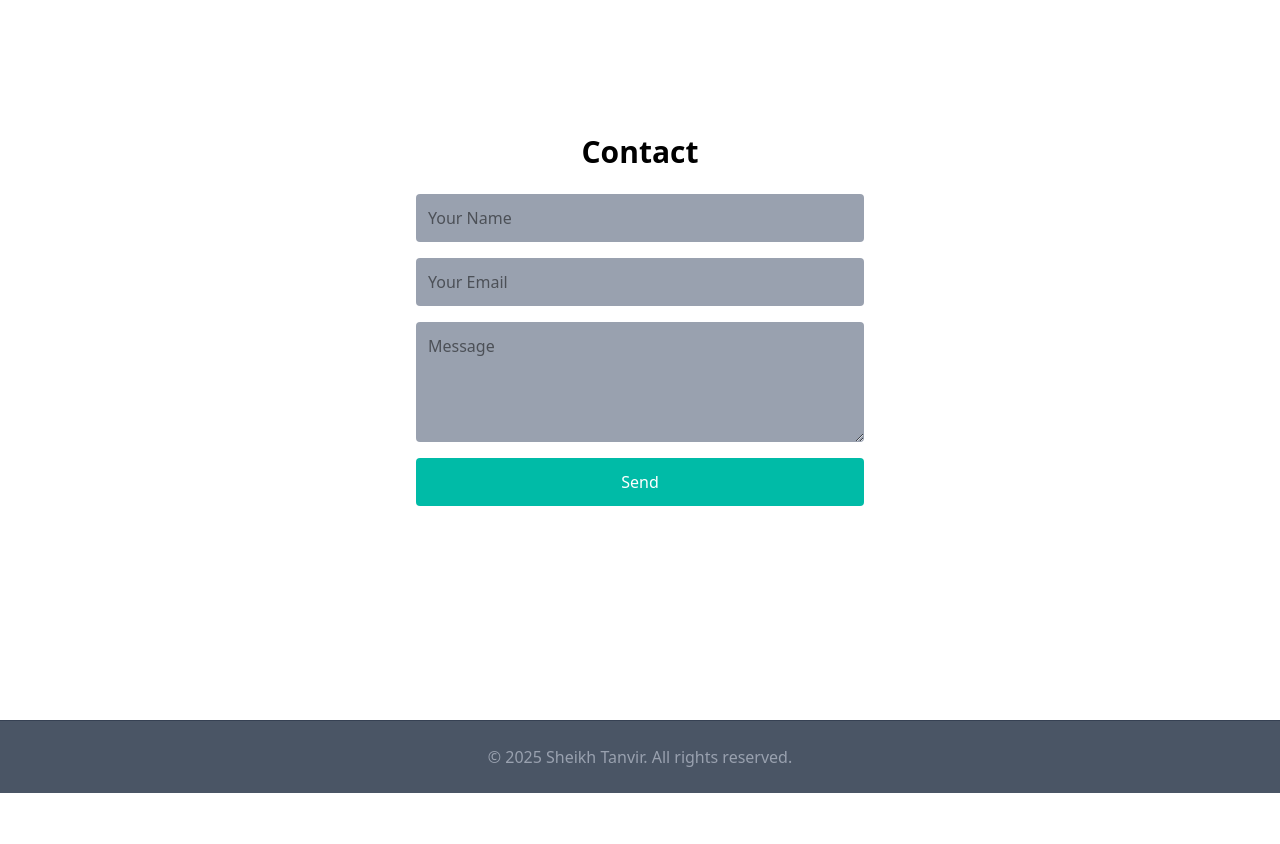
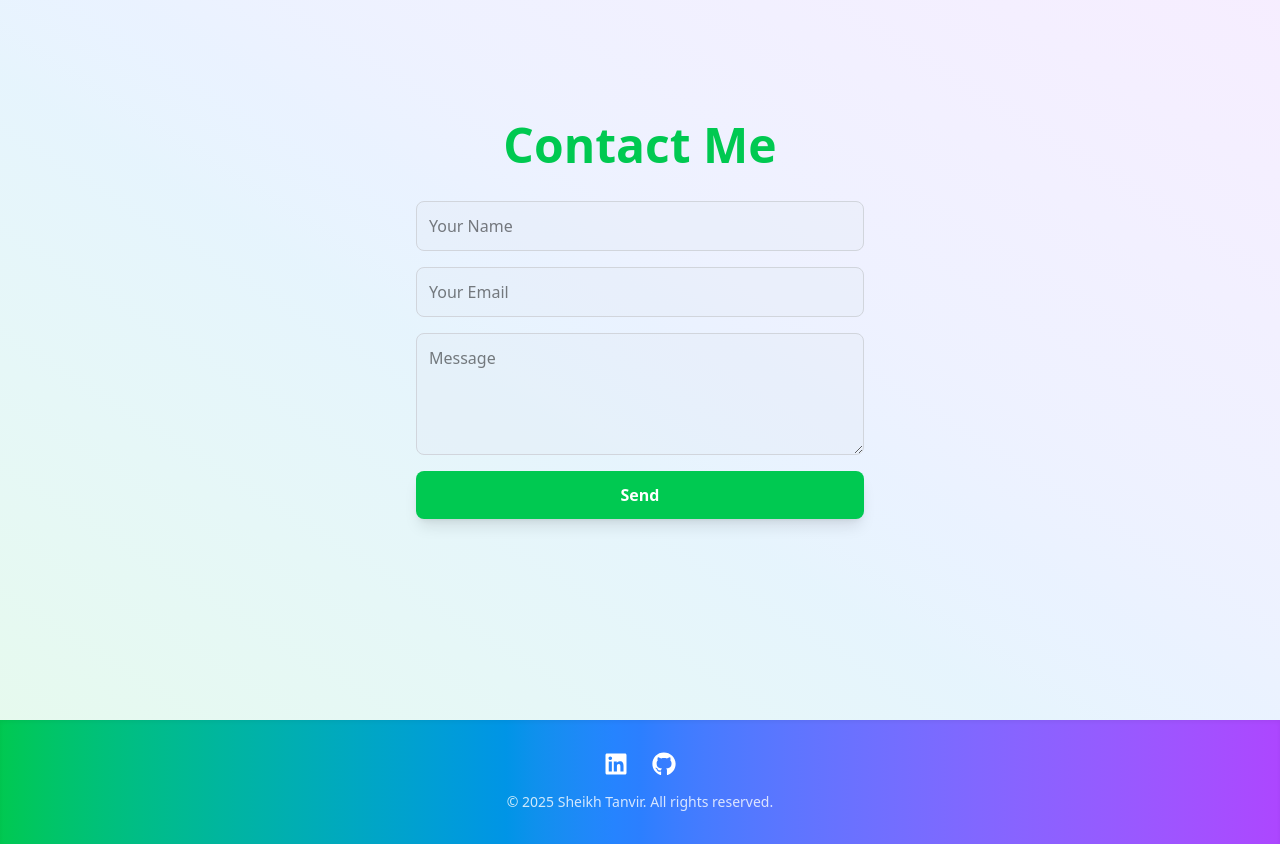
Before and after one commit to sktanvircse/my-portfolio, a Next.js app: page / in a window 1280 px wide. Shown: the part 3280-4124 px from the top of the page. Before the commit the page ends 4073 px from the top, so only its background shows below. Built offline with nearby package versions, Linux system fonts and the light colour scheme.

Commit message:
footer and contact page work

```diff
--- a/src/components/Contact.tsx
+++ b/src/components/Contact.tsx
@@ -1,15 +1,52 @@
+"use client";
+import { motion } from "framer-motion";
+
 export default function Contact() {
     return (
-        <div className="min-h-screen flex flex-col justify-center items-center px-6">
-            <h2 className="text-3xl font-bold mb-6">Contact</h2>
-            <form className="flex flex-col w-full max-w-md space-y-4">
-                <input type="text" placeholder="Your Name" className="p-3 rounded bg-gray-400" />
-                <input type="email" placeholder="Your Email" className="p-3 rounded bg-gray-400" />
-                <textarea placeholder="Message" className="p-3 rounded bg-gray-400" rows={4}></textarea>
-                <button className="px-6 py-3 bg-teal-500 rounded text-white hover:bg-teal-600">
+        <div className="min-h-screen flex flex-col justify-center items-center px-6 bg-background text-text relative overflow-hidden">
+            {/* Optional Animated Background */}
+            <div className="absolute inset-0 -z-10 bg-gradient-to-tr from-green-500 via-blue-500 to-purple-500 animate-gradient-diagonal opacity-10"></div>
+
+            {/* Heading */}
+            <motion.h2
+                initial={{ opacity: 0, y: -30 }}
+                whileInView={{ opacity: 1, y: 0 }}
+                transition={{ duration: 0.8 }}
+                className="text-4xl md:text-5xl font-bold mb-8 text-green-500"
+            >
+                Contact Me
+            </motion.h2>
+
+            {/* Form */}
+            <motion.form
+                initial={{ opacity: 0, y: 20 }}
+                whileInView={{ opacity: 1, y: 0 }}
+                transition={{ duration: 0.8 }}
+                className="flex flex-col w-full max-w-md space-y-4"
+            >
+                <input
+                    type="text"
+                    placeholder="Your Name"
+                    className="p-3 rounded-lg bg-[#e2e8f0]/30 border border-gray-300 focus:border-green-500 focus:ring-1 focus:ring-green-500 outline-none transition"
+                />
+                <input
+                    type="email"
+                    placeholder="Your Email"
+                    className="p-3 rounded-lg bg-[#e2e8f0]/30 border border-gray-300 focus:border-green-500 focus:ring-1 focus:ring-green-500 outline-none transition"
+                />
+                <textarea
+                    placeholder="Message"
+                    rows={4}
+                    className="p-3 rounded-lg bg-[#e2e8f0]/30 border border-gray-300 focus:border-green-500 focus:ring-1 focus:ring-green-500 outline-none transition"
+                ></textarea>
+                <motion.button
+                    whileHover={{ scale: 1.05 }}
+                    whileTap={{ scale: 0.95 }}
+                    className="px-6 py-3 bg-green-500 hover:bg-blue-500 rounded-lg text-white font-semibold shadow-lg transition-colors duration-300"
+                >
                     Send
-                </button>
-            </form>
+                </motion.button>
+            </motion.form>
         </div>
     );
 }
--- a/src/components/Footer.tsx
+++ b/src/components/Footer.tsx
@@ -1,7 +1,48 @@
+"use client";
+import { motion } from "framer-motion";
+import { FaLinkedin, FaGithub } from "react-icons/fa";
+
 export default function Footer() {
+    const socialLinks = [
+        { icon: <FaLinkedin />, href: "https://www.linkedin.com/in/sktanvirdev/", label: "LinkedIn" },
+        { icon: <FaGithub />, href: "https://github.com/sktanvircse", label: "GitHub" },
+    ];
+
     return (
-        <footer className="py-6 text-center bg-gray-600 border-t border-gray-700">
-            <p className="text-gray-400">© {new Date().getFullYear()} Sheikh Tanvir. All rights reserved.</p>
-        </footer>
+        <motion.footer
+            initial={{ opacity: 0, y: 30 }}
+            whileInView={{ opacity: 1, y: 0 }}
+            viewport={{ once: true }}
+            transition={{ duration: 0.8 }}
+            className="py-8 px-4 bg-gradient-to-r from-green-500 via-blue-500 to-purple-500 text-white shadow-inner"
+        >
+            {/* Social Icons */}
+            <div className="flex justify-center space-x-6 mb-4">
+                {socialLinks.map((link) => (
+                    <motion.a
+                        key={link.label}
+                        href={link.href}
+                        target="_blank"
+                        rel="noopener noreferrer"
+                        whileHover={{ scale: 1.2, color: "#22c55e" }} // Green pop on hover
+                        transition={{ type: "spring", stiffness: 300 }}
+                        className="text-white text-2xl"
+                        aria-label={link.label}
+                    >
+                        {link.icon}
+                    </motion.a>
+                ))}
+            </div>
+
+            {/* Copyright */}
+            <motion.p
+                initial={{ opacity: 0 }}
+                whileInView={{ opacity: 1 }}
+                transition={{ delay: 0.2, duration: 0.8 }}
+                className="text-center text-white/80 text-sm"
+            >
+                © {new Date().getFullYear()} Sheikh Tanvir. All rights reserved.
+            </motion.p>
+        </motion.footer>
     );
 }
```
